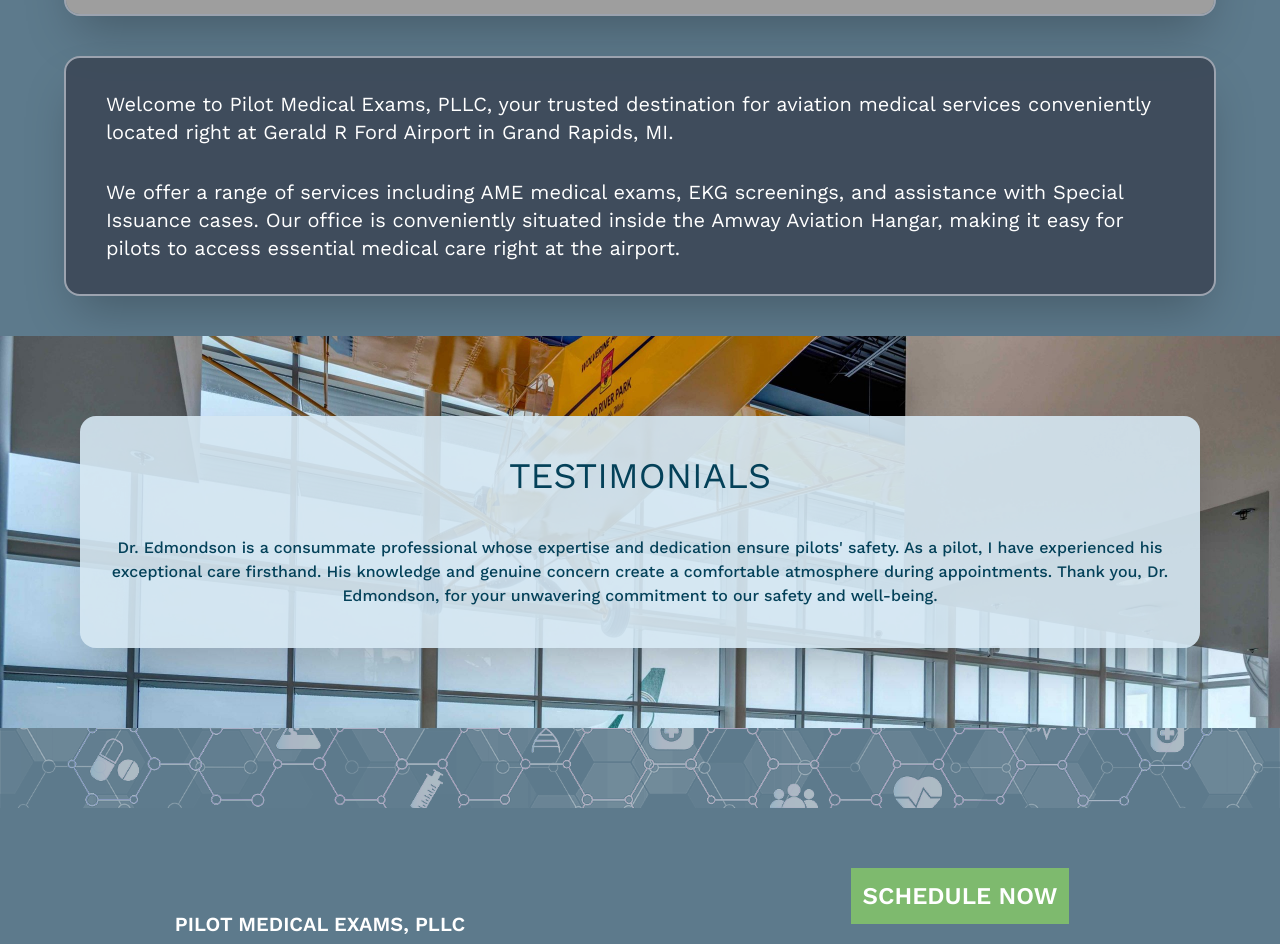
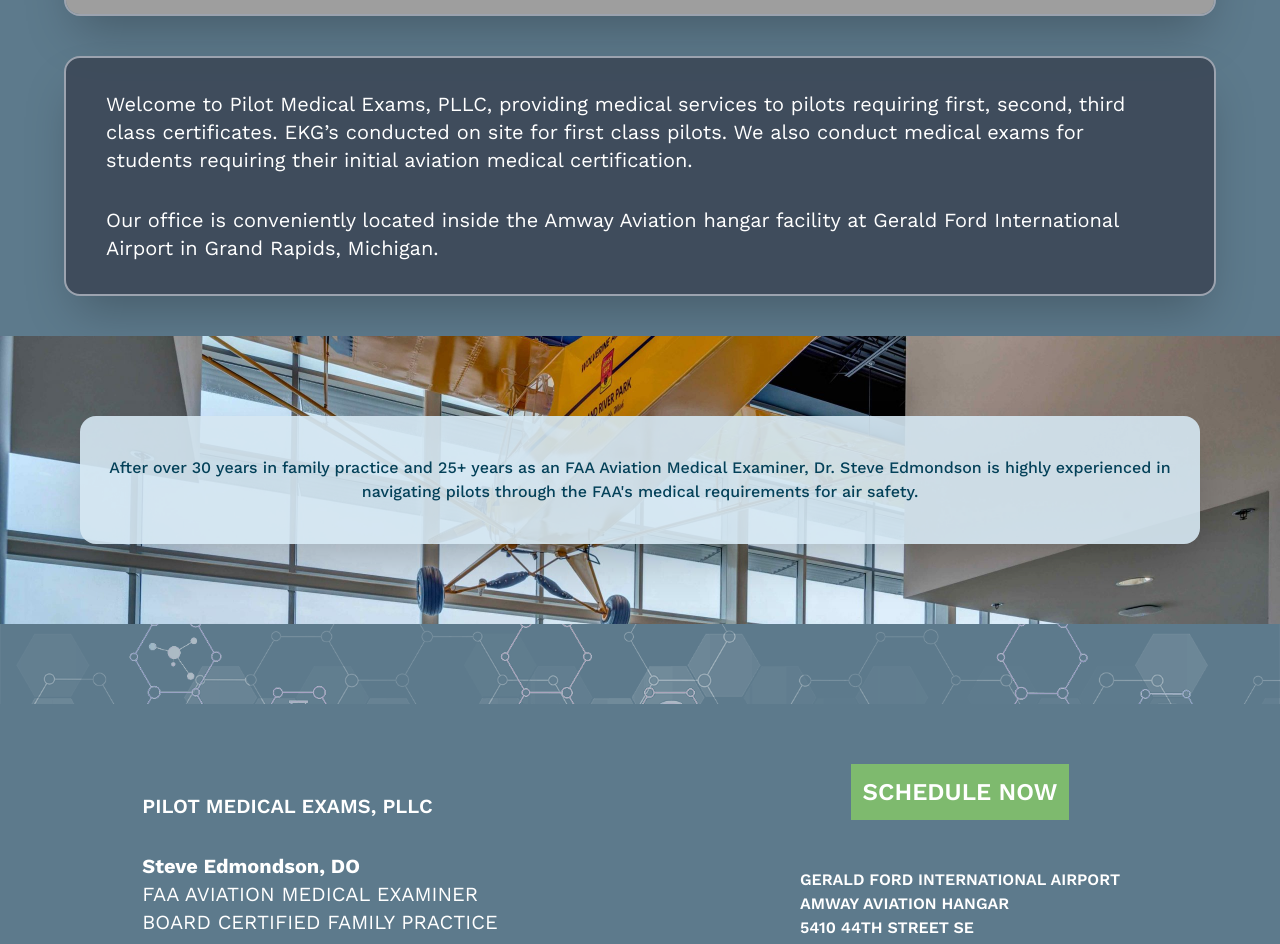
Before and after one commit to stevensedmondson/DadSite, a Next.js app in the folder dadsite/: page / in a window 1280 px wide. Shown: the part 1053-1997 px from the top of the page. Built offline with nearby package versions, Linux system fonts and the light colour scheme; grey boxes are pictures that could not be loaded.

Commit message:
modified:   dadsite/src/app/about/page.tsx 	modified:   dadsite/src/app/components/hamburger.jsx 	modified:   dadsite/src/app/layout.tsx 	modified:   dadsite/src/app/page.tsx

```diff
--- a/dadsite/src/app/about/page.tsx
+++ b/dadsite/src/app/about/page.tsx
@@ -2,7 +2,7 @@ import Image from "next/image"
 
 export default function About() {
     return (
-        <div className="bg-gray-700/80 px-10 pb-10 mx-8 rounded-2xl shadow-2xl border-gray-400 border-2">
+        <div className="bg-gray-700/80 px-2 lg:px-10 pb-4 lg:pb-10 mx-2 lg:mx-8 rounded-2xl shadow-2xl border-gray-400 border-2">
             <div className="flex justify-center text-3xl pt-10 uppercase text-white">
                 <h1>About Us</h1>
             </div>
@@ -23,26 +23,26 @@ export default function About() {
                     <h1 className="uppercase md:pl-10">FAA Medical Examiner</h1>
                 </div>
             </div>
-            <div className="text-white">
-                <p className="py-4 px-10">
+            <div className="text-white py-4 px-2 lg:px-10">
+                <p className="my-6">
                     Welcome to Pilot Medical Exams, PLLC, your trusted destination for aviation medical services conveniently located right at Gerald R Ford Airport in Grand Rapids, MI.
                 </p>
 
-                <p className="py-4 px-10">
+                <p className="my-6">
                     Founded and led by Dr. Steve Edmondson, a seasoned medical professional with over 30
                     years of experience in family practice and 20 years as an Aviation Medical Examiner (AME), we
                     specialize in providing comprehensive medical examinations tailored specifically for pilots.
                 </p>
 
-                <p className="py-4 px-10">
+                <p className="my-6">
                     Dr. Edmondson's extensive background includes serving as the AME for Amway's pilots, ensuring their health and fitness for flight. Now retired from his family practice, Dr. Edmondson focuses solely on FAA medical exams and services for pilots, ensuring that each aviator meets the rigorous medical standards set by the Federal Aviation Administration (FAA).
                 </p>
 
-                <p className="py-4 px-10">
+                <p className="my-6">
                     At Pilot Medical Exams, PLLC, we offer a range of services including AME medical exams, EKG screenings, and assistance with Special Issuance cases. Our office is conveniently situated inside the Amway Aviation Hangar, making it easy for pilots to access essential medical care right at the airport.
                 </p>
 
-                <p className="py-4 px-10">
+                <p className="my-6">
                     Trust Pilot Medical Exams, PLLC, for all your aviation medicine needs. Contact us today to schedule your appointment and take the next step towards safe and healthy flying.
                 </p>
             </div>
--- a/dadsite/src/app/components/hamburger.jsx
+++ b/dadsite/src/app/components/hamburger.jsx
@@ -16,11 +16,11 @@ export default function HamburgerMenuPage () {
   return (
     <div className='font-work uppercase text-white max-w-xs:text-sm'>
         <HamburgerMenu bgColor='bg-white' textColor='text-black' >
-        <div className='flex w-[80vw] justify-between'>
-          <div className='bg-gray-700/80 px-4 py-2 rounded-2xl shadow-2xl border-gray-400 border-2'>
+        <div className='flex flex-col lg:justify-between w-[80vw] items-center'>
+          <div className='bg-gray-700/80 text-center px-4 py-2 rounded-2xl shadow-2xl border-gray-400 border-2'>
             <HamburgerMenuBrand href="/">Pilot Medical Exams, PLLC</HamburgerMenuBrand>
           </div>
-          <div className='bg-gray-700/80 px-6 py-2 rounded-2xl shadow-2xl border-gray-400 border-2'>
+          <div className='bg-gray-700/80 flex justify-center w-[4rem] h-[4rem] rounded-2xl shadow-2xl border-gray-400 border-2'>
             <HamburgerMenuToggler toggle={toggle} />
           </div>
         </div>
@@ -54,7 +54,7 @@ const style = {
   nav: `flex flex-col mt-5 pt-2 pb-2 bg-gray-700/80 text-white border-2 border-gray-400 rounded-2xl shadow-2xl w-full`,
   navbar: `font-light shadow py-2 px-4`,
   collapse: `transition-height delay-100 ease duration-500`,
-  toggler: `float-right pt-2.5 text-2xl focus:outline-md focus:shadow`,
+  toggler: `float-right place-content-center text-2xl focus:outline-md focus:shadow`,
   link: `flex justify-center cursor-pointer py-2 px-4  hover:text-gray-400 font-md`,
   brand: `mx-2 p-2 inline-block cursor-pointer text-lg font-normal hover:text-gray-400 max-w-md:flex`,
 };
--- a/dadsite/src/app/layout.tsx
+++ b/dadsite/src/app/layout.tsx
@@ -49,11 +49,12 @@ export default function RootLayout({
       </div>
         <div className="w-full h-auto lg:h-[20rem] mt-20 bg-[#5d7a8c] lg:grid lg:grid-cols-2 text-white justify-center ">
 
-          <div className="flex items-center justify-center text-xl p-10">
+          <div className="flex text-center items-center justify-center text-xl p-10">
             <div className="justify-center">
               <h2 className="flex justify-center lg:justify-start font-semibold uppercase">Pilot Medical Exams, PLLC</h2>
               <h2 className="flex justify-center lg:justify-start font-bold pt-8">Steve Edmondson, DO</h2>
-              <h2 className="flex justify-center lg:justify-start uppercase">FAA Medical Examiner</h2>
+              <h2 className="flex justify-center lg:justify-start uppercase">FAA Aviation Medical Examiner</h2>
+              <h2 className="flex justify-center lg:justify-start uppercase">Board Certified Family Practice</h2>
             </div>
           </div>
 
--- a/dadsite/src/app/page.tsx
+++ b/dadsite/src/app/page.tsx
@@ -17,17 +17,17 @@ export default function Home() {
       </div>
       <div className="max-w-[90vw] text-white border-gray-400 border-2 bg-gray-700/80 rounded-2xl shadow-2xl mt-10 px-10">
         <h3 className="pt-[2rem] text-xl font-normal">
-          Welcome to Pilot Medical Exams, PLLC, your trusted destination for aviation medical services conveniently located right at Gerald R Ford Airport in Grand Rapids, MI.
+          Welcome to Pilot Medical Exams, PLLC, providing medical services to pilots requiring first, second, third class certificates. EKG’s conducted on site for first class pilots. We also conduct medical exams for students requiring their initial aviation medical certification.
         </h3>
         <h3 className="pt-[2rem] pb-[2rem] text-xl font-normal">
-          We offer a range of services including AME medical exams, EKG screenings, and assistance with Special Issuance  cases. Our office is conveniently situated inside the Amway Aviation Hangar, making it easy for pilots to access essential medical care right at the airport.
+          Our office is conveniently located inside the Amway Aviation hangar facility at Gerald Ford International Airport in Grand Rapids, Michigan.
         </h3>
       </div>
       <div className="bg-[url(/hangar1.jpg)] bg-cover bg-no-repeat w-full mt-10 p-[5rem] text-[#044159]">
         <div className="bg-[#D5E7F2]/90 p-5 rounded-2xl shadow-2xl w-full">
-          <h1 className="flex justify-center uppercase text-2xl md:text-4xl pt-5">Testimonials</h1>
-          <p className="flex text-center w-full pt-10 pb-5 font-medium">
-              Dr. Edmondson is a consummate professional whose expertise and dedication ensure pilots' safety. As a pilot, I have experienced his exceptional care firsthand. His knowledge and genuine concern create a comfortable atmosphere during appointments. Thank you, Dr. Edmondson, for your unwavering commitment to our safety and well-being.
+
+          <p className="flex text-center w-full pt-5 pb-5 font-medium">
+          After over 30 years in family practice and 25+ years as an FAA Aviation Medical Examiner, Dr. Steve Edmondson is highly experienced in navigating pilots through the FAA's medical requirements for air safety.
           </p>
         </div>
       </div>
```
